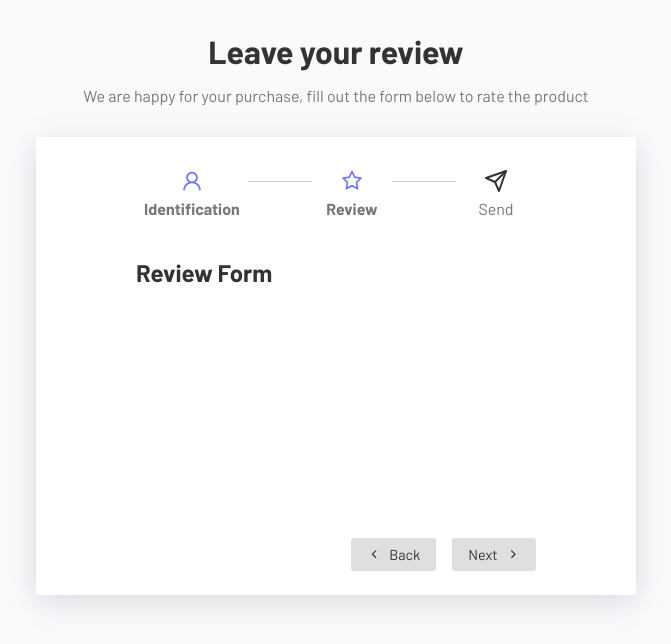
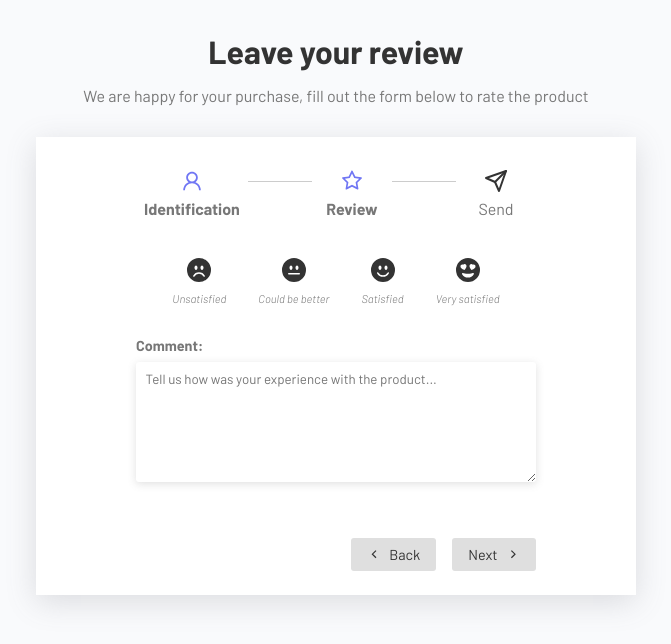
Before and after one commit to rafat-souza/multistep-form-react, a React (Vite) app: page / in a window 1280 px wide. Both pictures are taken after typing "Sample", "name@example.com" into the empty fields and a click on the button "Next". Shown: the top 644 px of the page, without its empty margins (304-975 px from the left). Built offline with nearby package versions, Linux system fonts and the light colour scheme.

Commit message:
review form step

```diff
--- /dev/null
+++ b/src/components/ReviewForm.css
@@ -0,0 +1,42 @@
+.form-control.score-container {
+  flex-direction: row;
+  gap: 2rem;
+  justify-content: center;
+}
+
+.score-container svg {
+  font-size: 1.5rem;
+  cursor: pointer;
+  transition: 0.3s;
+}
+
+.score-container svg:hover {
+  fill: #7076f4;
+}
+
+.score-container input:checked ~ svg {
+  fill: #7076f4;
+}
+
+.radio-container {
+  text-align: center;
+  position: relative;
+}
+
+.radio-container input {
+  opacity: 0;
+  position: absolute;
+  top: 15px;
+  left: 30px;
+}
+
+.radio-container p {
+  font-style: italic;
+  font-weight: 300;
+  font-size: 0.7rem;
+  margin-top: 0.4rem;
+}
+
+textarea {
+  resize: vertical;
+}
--- a/src/components/ReviewForm.jsx
+++ b/src/components/ReviewForm.jsx
@@ -1,9 +1,46 @@
-import React from "react";
+import {
+  BsFillEmojiHeartEyesFill,
+  BsFillEmojiSmileFill,
+  BsFillEmojiNeutralFill,
+  BsFillEmojiFrownFill,
+} from "react-icons/bs";
+
+import "./ReviewForm.css";
 
 const ReviewForm = () => {
   return (
-    <div>
-      <h2>Review Form</h2>
+    <div className="review-form">
+      <div className="form-control score-container">
+        <label className="radio-container">
+          <input type="radio" value="unsatisfied" name="review" required />
+          <BsFillEmojiFrownFill />
+          <p>Unsatisfied</p>
+        </label>
+        <label className="radio-container">
+          <input type="radio" value="neutral" name="review" required />
+          <BsFillEmojiNeutralFill />
+          <p>Could be better</p>
+        </label>
+        <label className="radio-container">
+          <input type="radio" value="satisfied" name="review" required />
+          <BsFillEmojiSmileFill />
+          <p>Satisfied</p>
+        </label>
+        <label className="radio-container">
+          <input type="radio" value="very-satisfied" name="review" required />
+          <BsFillEmojiHeartEyesFill />
+          <p>Very satisfied</p>
+        </label>
+      </div>
+      <div className="form-control">
+        <label htmlFor="comment">Comment:</label>
+        <textarea
+          name="comment"
+          id="comment"
+          placeholder="Tell us how was your experience with the product..."
+          required
+        ></textarea>
+      </div>
     </div>
   );
 };
```
